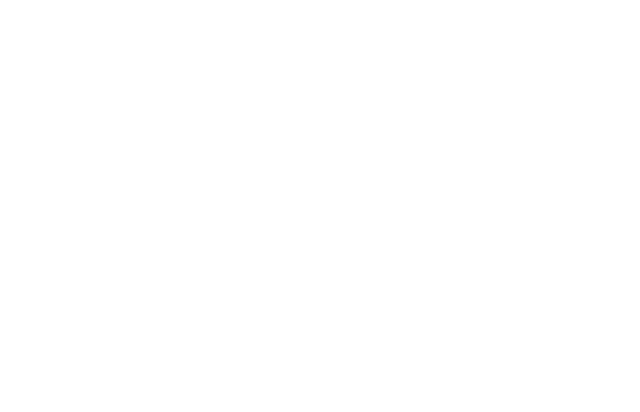
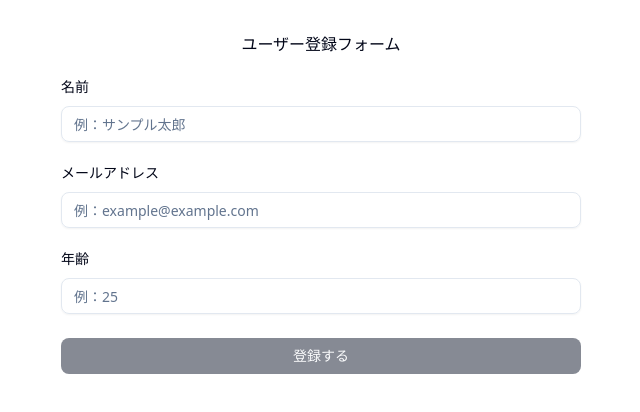
Before and after one commit to tsunadog/react-syugyo-diary, a React (Vite) app: page /08 in a window 1280 px wide. Before the commit this address had no page. Shown: the top 412 px of the page, without its empty margins (319-959 px from the left). Built offline with nearby package versions, Linux system fonts and the light colour scheme.

Commit message:
React Hook Formの導入

```diff
--- a/package.json
+++ b/package.json
@@ -20,6 +20,7 @@
     "lucide-react": "^0.544.0",
     "react": "^19.1.1",
     "react-dom": "^19.1.1",
+    "react-hook-form": "^7.65.0",
     "react-router-dom": "^7.9.1",
     "tailwind-merge": "^3.3.1",
     "tailwindcss": "^4.1.13"
--- a/src/App.tsx
+++ b/src/App.tsx
@@ -10,6 +10,7 @@
 import Five from "./pages/05";
 import UserDetail from "./pages/07";
 import UserList from "./pages/06";
+import Eight from "./pages/08";
 
 function App() {
   return (
@@ -24,6 +25,7 @@
         <Route path="05" element={<Five />} />
         <Route path="users" element={<UserList />} />
         <Route path="users/:id" element={<UserDetail />} />
+        <Route path="08" element={<Eight />} />
       </Routes>
     </ThemeProvider>
   );
--- a/src/data/page.tsx
+++ b/src/data/page.tsx
@@ -5,6 +5,7 @@
 import Four from "../pages/04.tsx";
 import Five from "@/pages/05.tsx";
 import UserList from "@/pages/06.tsx";
+import Eight from "@/pages/08.tsx";
 
 type pageType = {
   path: string;
@@ -48,4 +49,9 @@
     page: <UserList />,
     title: "Day7:動的ルーティングとパラメータ型（ユーザ詳細ページ）",
   },
+  {
+    path: "08",
+    page: <Eight />,
+    title: "Day8:React Hook Form の導入（ログインフォーム）",
+  },
 ];
--- /dev/null
+++ b/src/pages/08.tsx
@@ -0,0 +1,87 @@
+import { useForm } from "react-hook-form";
+import { Button } from "@/components/ui/button";
+import { Input } from "@/components/ui/input";
+import { Label } from "@/components/ui/label";
+
+type FormData = {
+  name: string;
+  email: string;
+  age: string;
+};
+
+export default function Eight() {
+  const {
+    register,
+    handleSubmit,
+    formState: { errors, isValid },
+  } = useForm<FormData>({ mode: "onChange" });
+
+  const onSubmit = (data: FormData) => {
+    console.log(data);
+  };
+
+  return (
+    <form
+      onSubmit={handleSubmit(onSubmit)}
+      className="flex flex-col gap-6 mx-auto max-w-[520px]"
+    >
+      <h2 className="font-bold">ユーザー登録フォーム</h2>
+
+      <div className="flex flex-col gap-3">
+        <Label htmlFor="name">名前</Label>
+        {errors.name && (
+          <p className="text-left text-sm text-red-500">
+            {errors.name.message}
+          </p>
+        )}
+        <Input
+          type="text"
+          id="name"
+          placeholder="例：サンプル太郎"
+          {...register("name", {
+            required: "名前は必須です",
+            minLength: { value: 2, message: "2文字以上入力してください" },
+            maxLength: { value: 20, message: "20文字以内で入力してください" },
+          })}
+        />
+      </div>
+
+      <div className="flex flex-col gap-3">
+        <Label htmlFor="email">メールアドレス</Label>
+        {errors.email && (
+          <p className="text-left text-sm text-red-500">
+            {errors.email.message}
+          </p>
+        )}
+        <Input
+          type="email"
+          id="email"
+          placeholder="例：example@example.com"
+          {...register("email", { required: "メールアドレスは必須です" })}
+        />
+      </div>
+
+      <div className="flex flex-col gap-3">
+        <Label htmlFor="age">年齢</Label>
+        {errors.age && (
+          <p className="text-left text-sm text-red-500">{errors.age.message}</p>
+        )}
+        <Input
+          type="text"
+          id="age"
+          placeholder="例：25"
+          {...register("age", {
+            pattern: {
+              value: /^[0-9]+$/,
+              message: "半角数字で入力してください",
+            },
+          })}
+        />
+      </div>
+
+      <Button type="submit" disabled={!isValid}>
+        登録する
+      </Button>
+    </form>
+  );
+}
```
Also changed, not shown: 1 other file (tests, documents, lock files or other folders).
